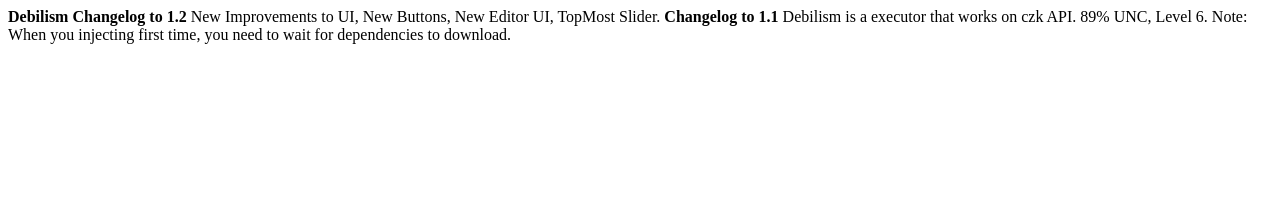
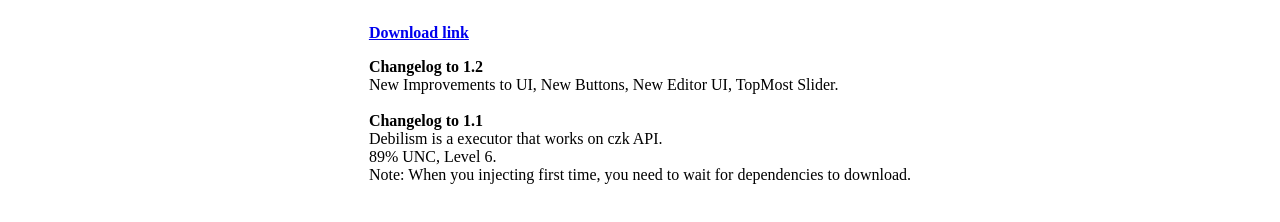
Before and after one commit to B4T0NCH1K/B4T0NCH1K.github.io, a plain HTML site: page index.html in a window 1280 px wide. Drawn offline with Linux system fonts and the light colour scheme.

Commit message:
Update index.html

```diff
--- a/index.html
+++ b/index.html
@@ -1,12 +1,19 @@
 <!DOCTYPE html>
-<head>
-<b>Debilism</b>
-<b>Changelog to 1.2</b>
+<style>
+.verse {
+  display: table;
+  margin: 0 auto; /* для центрирования display: table; не нужно указывать ширину блока, она рассчитывается самостоятельно */
+  white-space: pre-line; /* не нужен <br> */
+  word-wrap: break-word; /* чтобы слова переносились на маленьком экране */
+}
+</style>
+<div class="verse"><b><p><a href="https://github.com/B4T0NCH1K/Debilism/releases/latest">Download link</a></p></b>
+
+        <b>Changelog to 1.2</b>
 New Improvements to UI, New Buttons, New Editor UI, TopMost Slider.
-</head>
-<body>
-<b>Changelog to 1.1</b>
+
+        <b>Changelog to 1.1</b>
 Debilism is a executor that works on czk API.
 89% UNC, Level 6.
 Note: When you injecting first time, you need to wait for dependencies to download.
-</body>
+</div>
```
